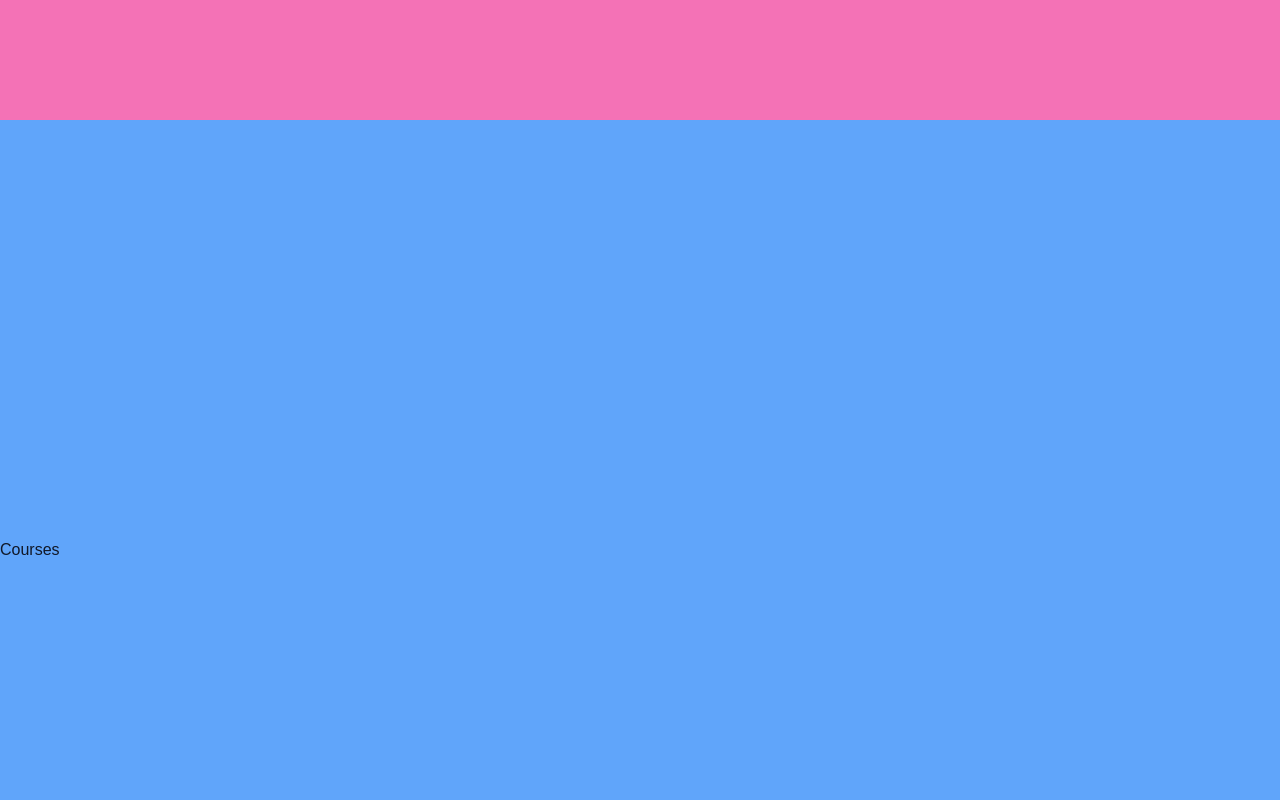
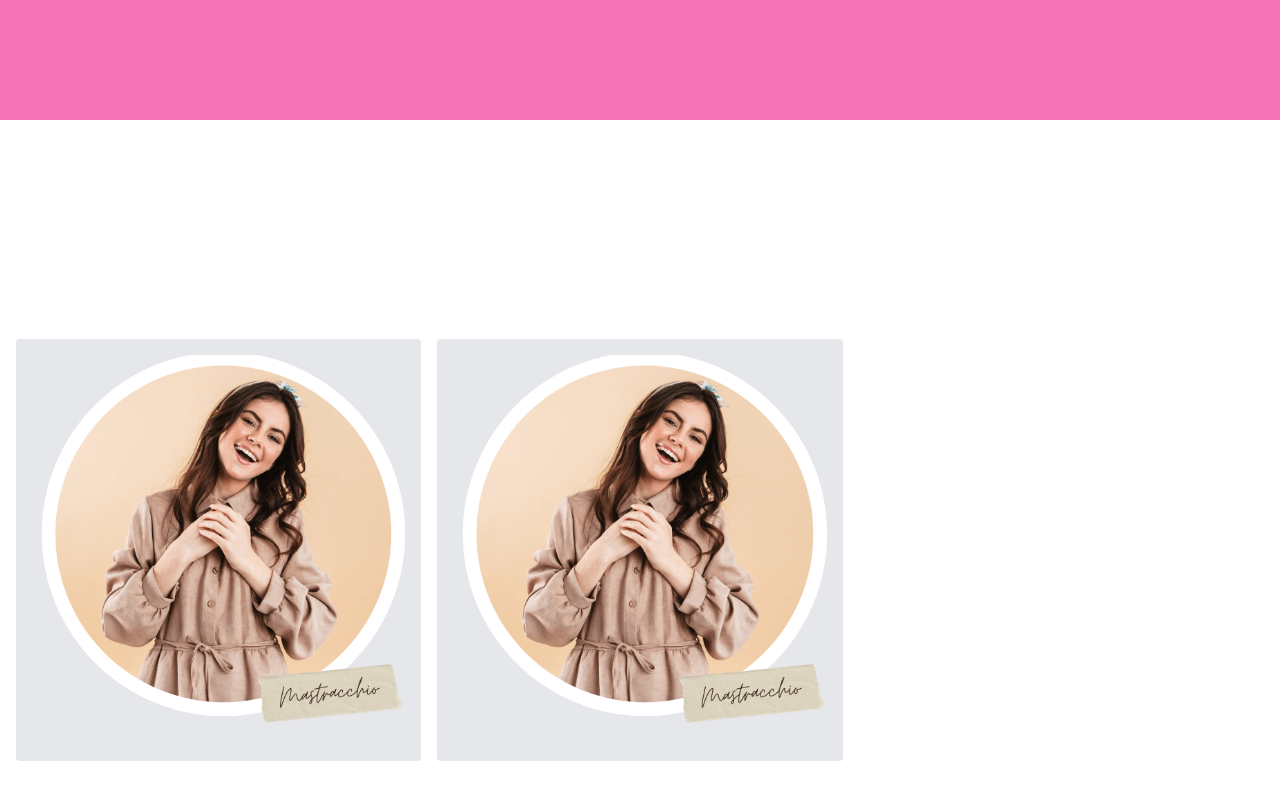
Before and after one commit to Lindapazw/MastracchioStudio, a Next.js app: page / in a window 1280 px wide. Shown: the part 2280-3080 px from the top of the page. Built offline with nearby package versions, Linux system fonts and the light colour scheme.

Commit message:
add grid structure in Courses.js

```diff
--- a/src/app/components/Courses.js
+++ b/src/app/components/Courses.js
@@ -1,8 +1,36 @@
-import React from 'react'
+// next image
+import Image from 'next/image';
 
 const Courses = () => {
     return (
-        <div className="section flex items-center bg-blue-400" id='courses'>Courses</div>
+        <div className='section flex items-center justify-center' id='courses'>
+            <div class="grid grid-cols-1 md:grid-cols-2 lg:grid-cols-3 gap-4 p-4">
+                <div class="bg-gray-200 p-4 rounded">
+                    <Image
+                        src={'/about/about.png'}
+                        width={504}
+                        height={554}
+                        alt='avatar de tertimoniales'
+                        className='mb-4'
+                        loading="lazy"
+                        quality={80}
+                        format="webp"
+                    />
+                </div>
+                <div class="bg-gray-200 p-4 rounded">
+                    <Image
+                        src={'/about/about.png'}
+                        width={504}
+                        height={554}
+                        alt='avatar de tertimoniales'
+                        className='mb-4'
+                        loading="lazy"
+                        quality={80}
+                        format="webp"
+                    />
+                </div>
+            </div>
+        </div>
     )
 }
 
```
